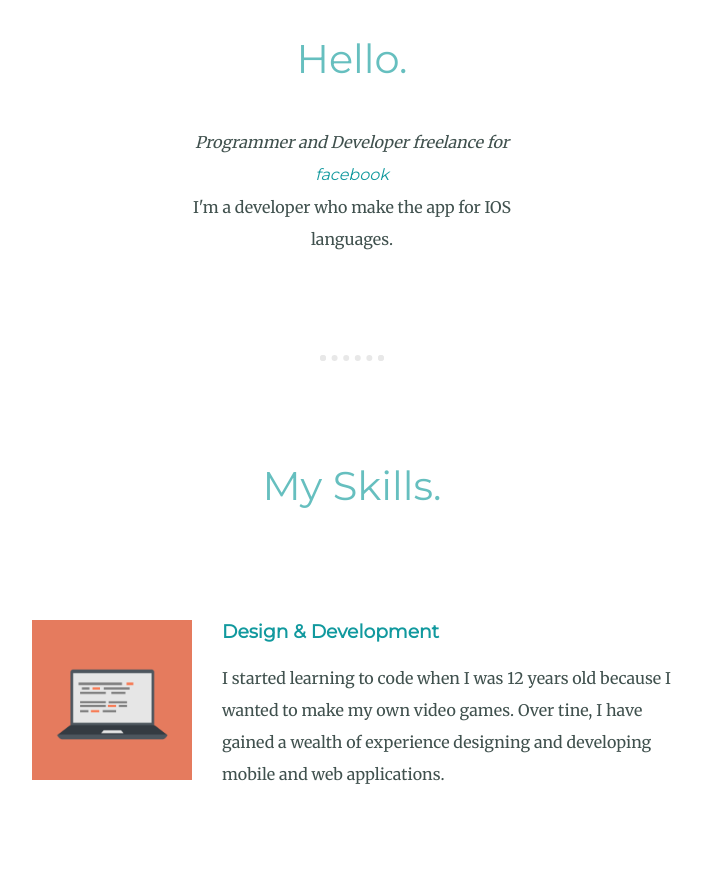
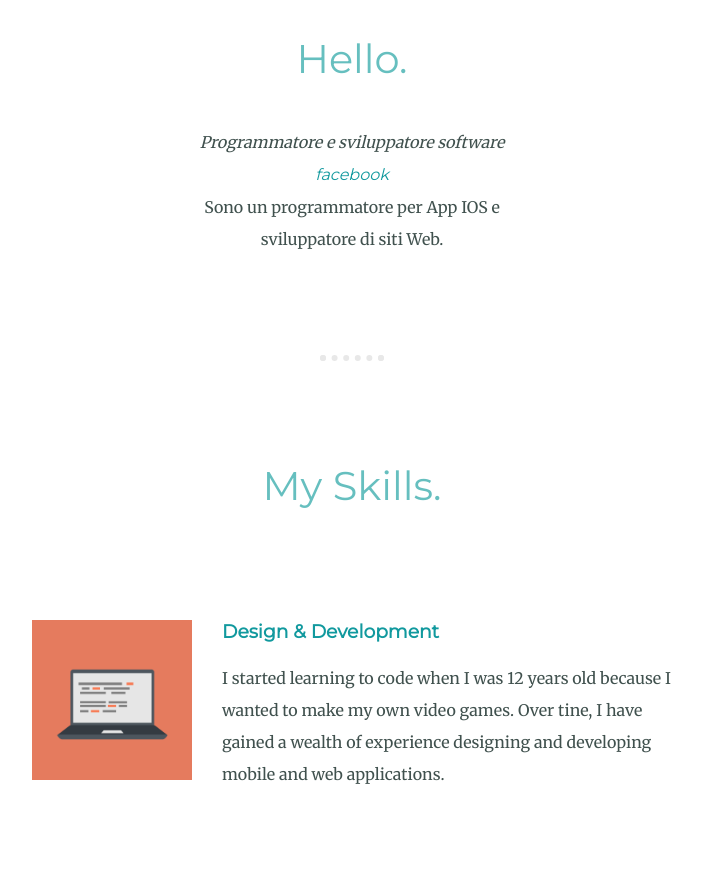
Before and after one commit to torello10/cv, a plain HTML site: page index.html in a window 1280 px wide. Shown: the part 1101-1988 px from the top of the page, without its empty margins (288-990 px from the left). Drawn offline with Linux system fonts and the light colour scheme.

Commit message:
Add files via upload

```diff
--- a/index.html
+++ b/index.html
@@ -19,8 +19,8 @@
      <div class="profile">
        <img class="salvatore-img" src="images/Salvatore.jpg" alt="">
        <h2>Hello.</h2>
-       <p class="intro"><em>Programmer and Developer freelance for <a href="https://www.facebook.com/torelas">facebook</a></em></p>
-       <p class="intro">I'm a developer who make the app for IOS languages.</p>
+       <p class="intro"><em>Programmatore e sviluppatore software <a href="https://www.facebook.com/torelas">facebook</a></em></p>
+       <p class="intro">Sono un programmatore per App IOS e sviluppatore di siti Web.</p>
      </div>
      <hr>
      <div class="skills">
```
